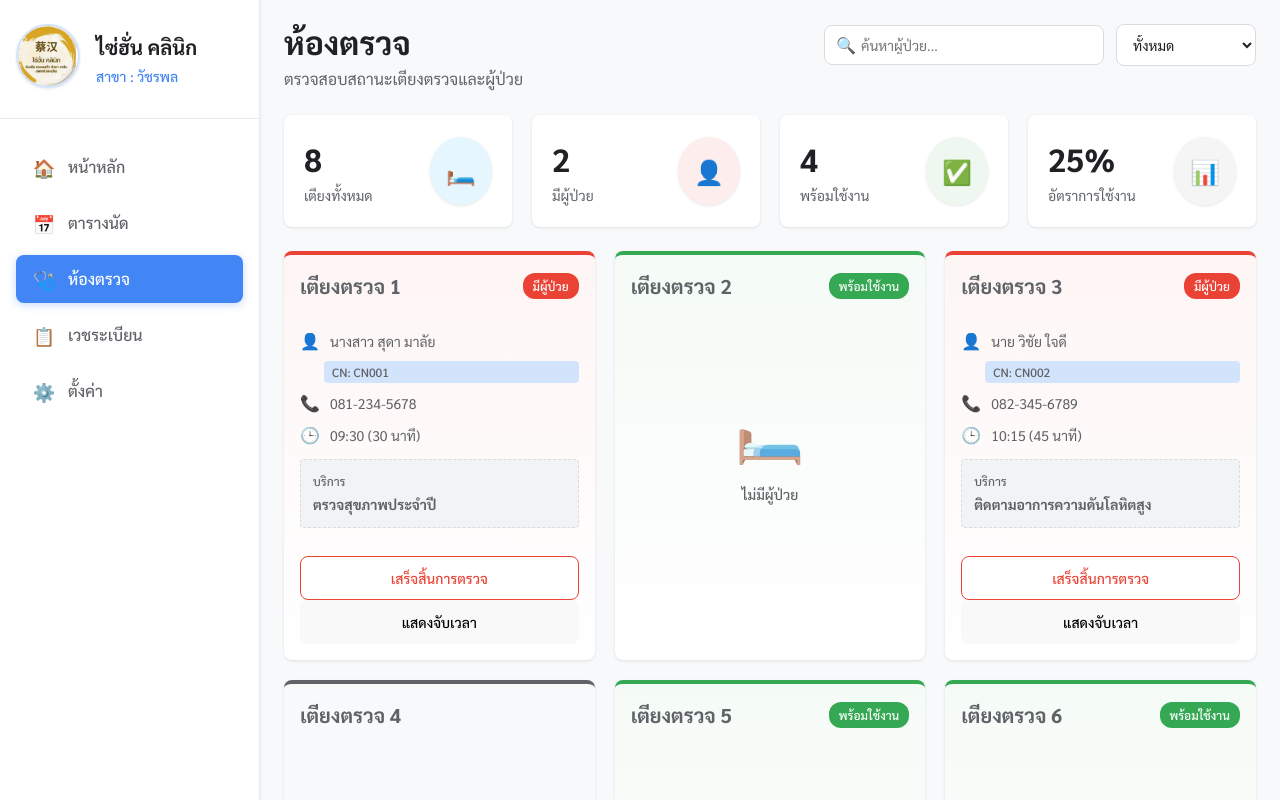
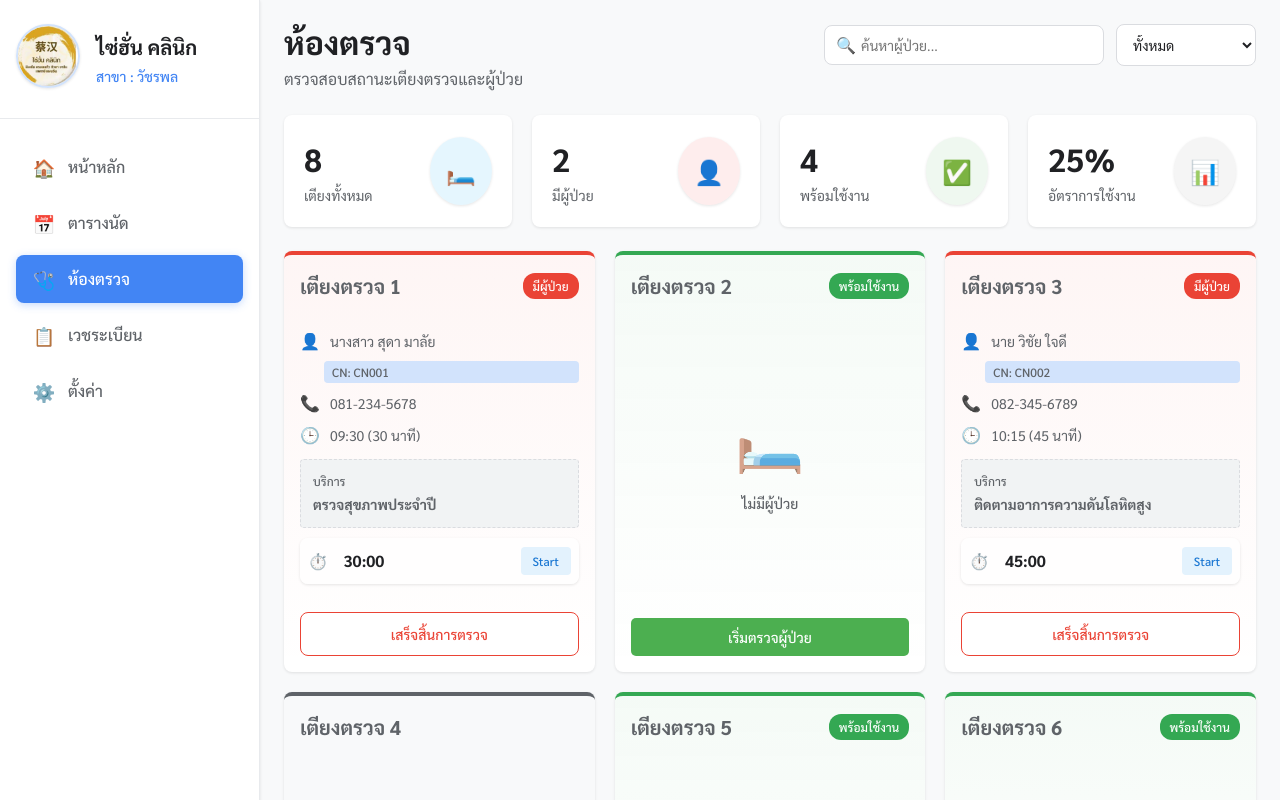
Before and after one commit to Shadoclown/Clinic, a React (Vite) app: page /examination in a window 1280 px wide. Shown: the top 800 px of the page. Built offline with nearby package versions, Linux system fonts and the light colour scheme.

Commit message:
exam room

```diff
--- a/src/components/Examination.jsx
+++ b/src/components/Examination.jsx
@@ -117,7 +117,6 @@ const BedCard = ({ bed }) => {
     };
 
     const statusInfo = getStatusInfo();
-    const [showTimer, setShowTimer] = useState(false);
 
     return (
         <div className={`bed-card ${statusInfo.className}`}>
@@ -138,7 +137,7 @@ const BedCard = ({ bed }) => {
                                 <p className="service-name">{bed.patient.service}</p>
                             </div>
                         </div>
-                        {showTimer && <TimerControl initialMinutes={parseInt(bed.patient.duration) || 15} />}
+                        <TimerControl initialMinutes={parseInt(bed.patient.duration) || 15} />
                     </>
                 ) : (
                     <>
@@ -146,7 +145,7 @@ const BedCard = ({ bed }) => {
                             <span className="empty-bed-icon">🛏️</span>
                             <p>ไม่มีผู้ป่วย</p>
                         </div>
-                        {showTimer && <TimerControl initialMinutes={15} />}
+                        {/* Timer removed for available beds */}
                     </>
                 )}
             </div>
@@ -154,12 +153,13 @@ const BedCard = ({ bed }) => {
                 {bed.status === 'occupied' && (
                     <>
                         <button className="btn btn-finish">เสร็จสิ้นการตรวจ</button>
-                        <button className="btn btn-timer" onClick={() => setShowTimer(!showTimer)}>
-                            {showTimer ? 'ซ่อนจับเวลา' : 'แสดงจับเวลา'}
-                        </button>
                     </>
                 )}
-                {bed.status === 'available' && <button className="btn btn-start">เริ่มตรวจผู้ป่วย</button>}
+                {bed.status === 'available' && (
+                    <button className="btn btn-start" style={{ display: 'block', width: '100%', padding: '10px', backgroundColor: '#4CAF50', color: 'white', border: 'none', borderRadius: '5px', cursor: 'pointer' }}>
+                        เริ่มตรวจผู้ป่วย
+                    </button>
+                )}
             </div>
         </div>
     );
--- a/src/components/style/Examination.css
+++ b/src/components/style/Examination.css
@@ -348,6 +348,17 @@ body {
   box-shadow: var(--shadow-lg);
 }
 
+.btn-timer {
+  background-color: #f0f8ff; /* Light blue background */
+  color: var(--blue);
+  border: 1px solid var(--blue);
+  margin-top: 5px;
+}
+
+.btn-timer:hover {
+  background-color: var(--blue-light);
+}
+
 /* Button Colors - Enhanced */
 .btn-start {
   background-color: var(--c-brand);
```
